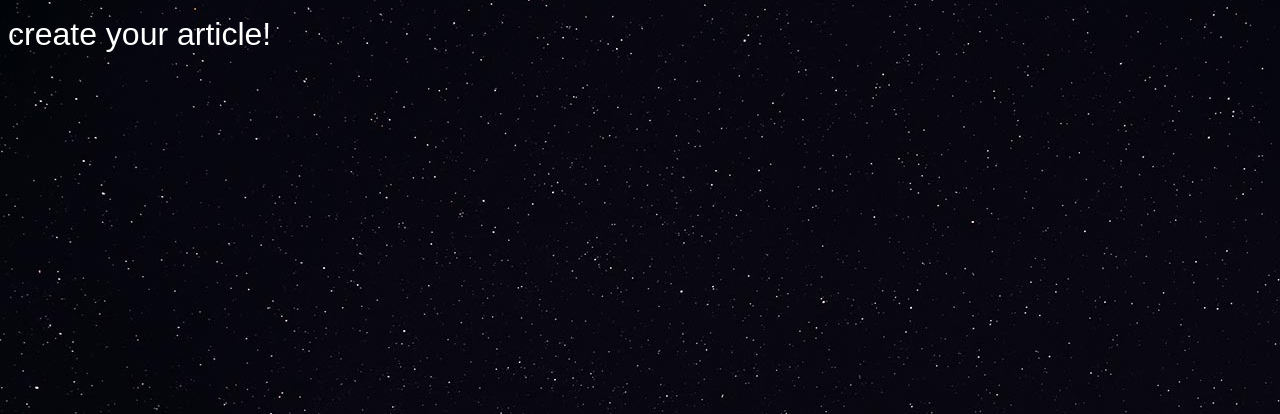
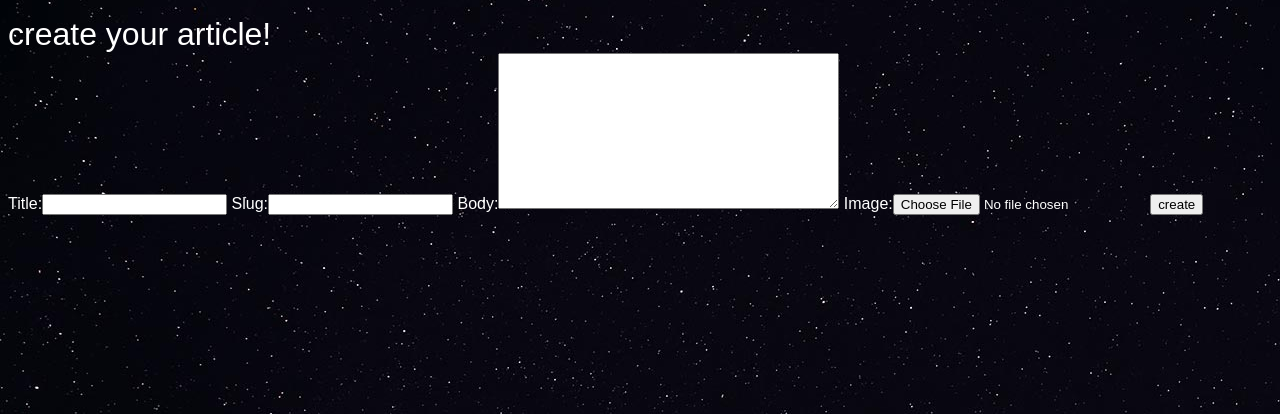
Before and after one commit to sevdaimany/Django-project, a Django app: page /articles/create in a window 1280 px wide. Shown: the part 73-487 px from the top of the page. Run offline with Django 3.2, Linux system fonts and the light colour scheme; the visitor is signed in with stand-in values (Sample User, id 1).

Commit message:
add form

```diff
--- a/djangoBlog/articles/templates/articles/create_article.html
+++ b/djangoBlog/articles/templates/articles/create_article.html
@@ -4,5 +4,10 @@
     <h1>
         create your article!
     </h1>
+    <form class="site_form" action="{% url 'articles:create' %}" method="post" enctype="multipart/form-data">
+        {{form}}
+        {% csrf_token %}
+        <input type="submit" name="" value="create">
+    </form>
 </div>
 {% endblock %}
--- a/djangoBlog/articles/views.py
+++ b/djangoBlog/articles/views.py
@@ -1,6 +1,7 @@
 from django.shortcuts import render ,HttpResponse;
 from . import models
 from django.contrib.auth.decorators import login_required
+from . import forms
 
 # Create your views here.
 
@@ -18,4 +19,5 @@ def article_detail(request,slug):
 
 @login_required(login_url = "/accounts/login")
 def create_article(request):
-    return render(request,'articles/create_article.html')
+    form = forms.CreateArticle()
+    return render(request,'articles/create_article.html',{'form':form})
```
